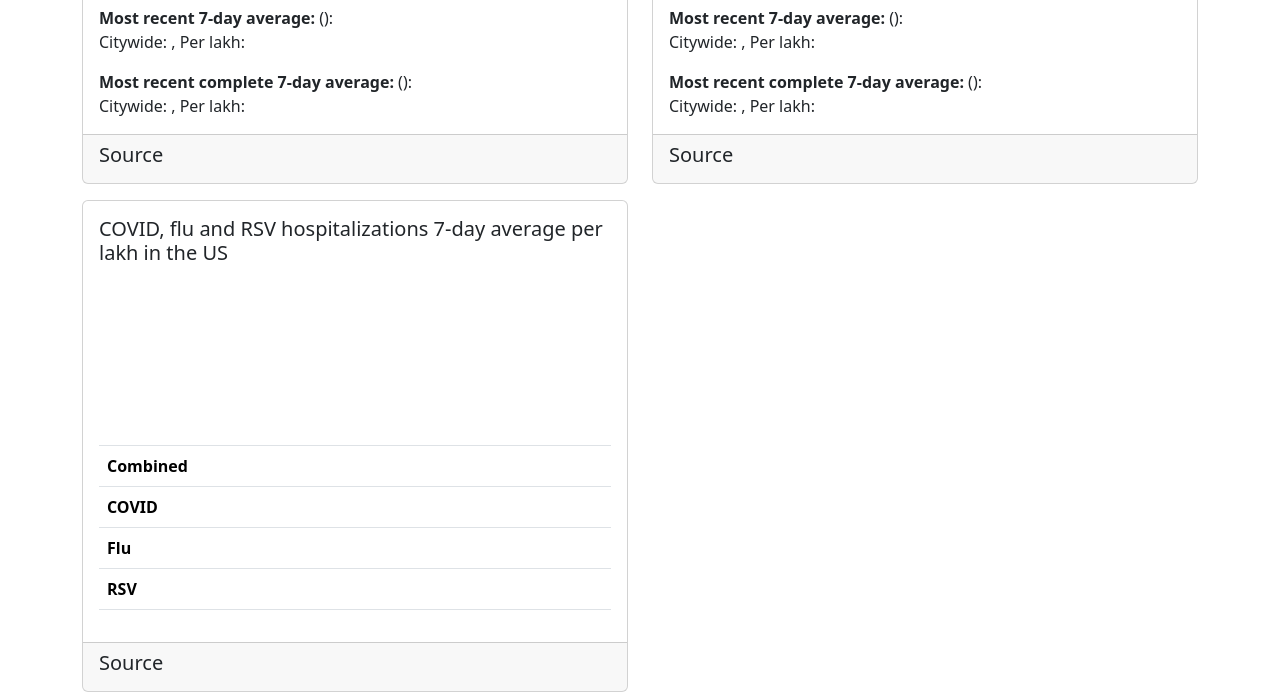
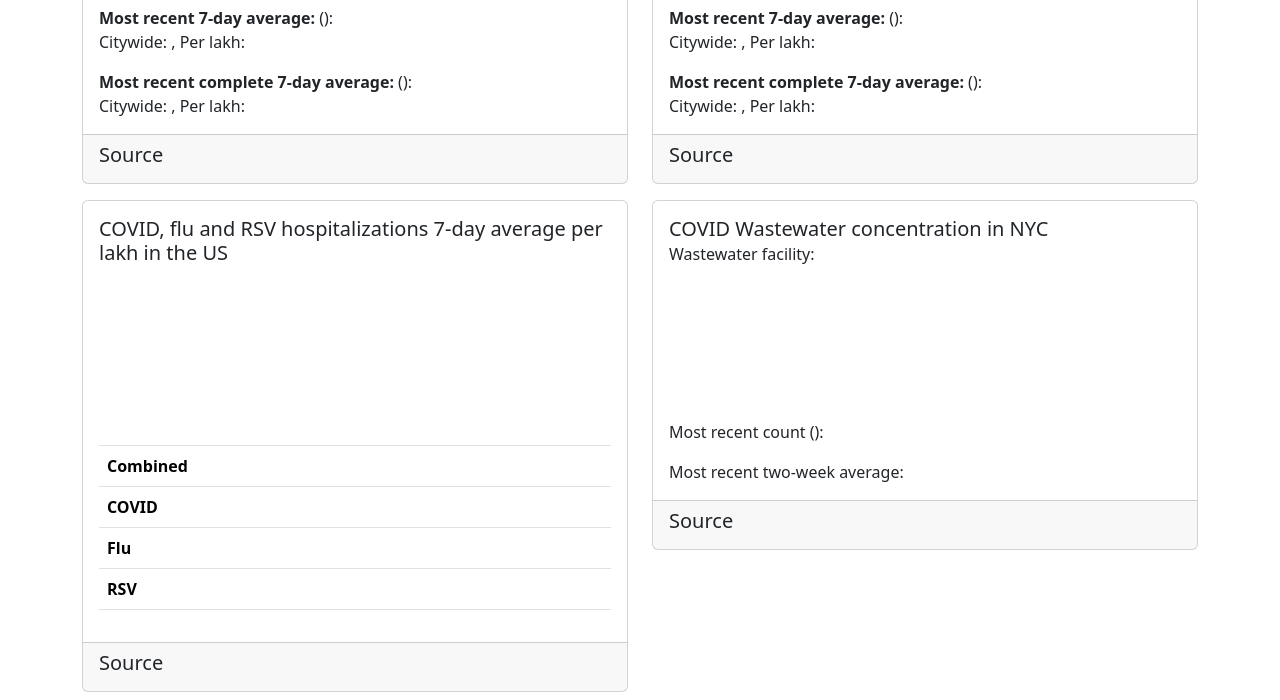
Before and after one commit to grvsmth/contagion, a Django app: page / in a window 1280 px wide. Shown: the part 742-1442 px from the top of the page. Run offline with Django 4.2, Linux system fonts and the light colour scheme; lists and menus that the app fills with data are empty; a map, chart or similar area stays blank; parts of the project's set-up code (start-up, migrations or seed data) failed here and were passed over; some libraries are stand-ins or nearby versions.

Commit message:
Restore wastewater chart placeholder

```diff
--- a/templates/index.html
+++ b/templates/index.html
@@ -252,6 +252,34 @@
                         </div>
                     </div>
                 </div>
+                <div class="col">
+                    <div class="card">
+                        <div class="card-body">
+                            <h5 class="card=title">
+                                COVID Wastewater concentration in NYC
+                            </h5>
+                            <h6 class="card-subtitle">
+                                Wastewater facility:
+                                <span id="nyc-wrrf"></span>
+                            </h6>
+                            <div>
+                                <canvas id="nyc-wastewater-chart"></canvas>
+                            </div>
+                            <p class="card-text">
+                                Most recent count
+                                (<span id="nyc-wastewater-latest-date"></span>):
+                                <span id="nyc-wastewater-latest-count"></span>
+                            </p>
+                            <p class="card-text">
+                                Most recent two-week average:
+                                <span id="nyc-wastewater-7day"></span>
+                            </p>
+                        </div>
+                        <div class="card-footer nyc-wastewater-source">
+                            <h5 class="card-title">Source</h5>
+                        </div>
+                    </div>
+                </div>
             </div>
         </div>
         <div class="container" id="footer">
```
